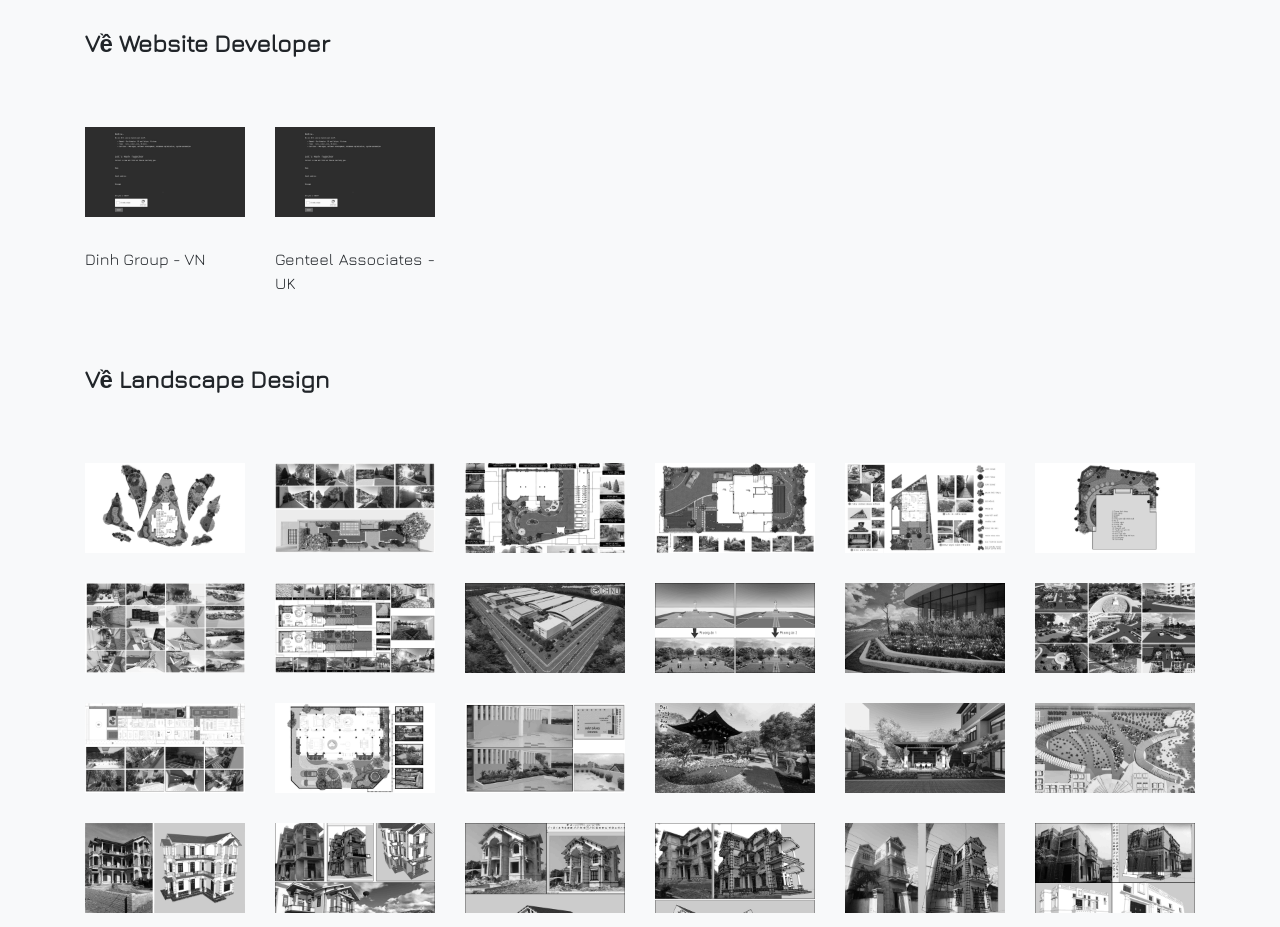
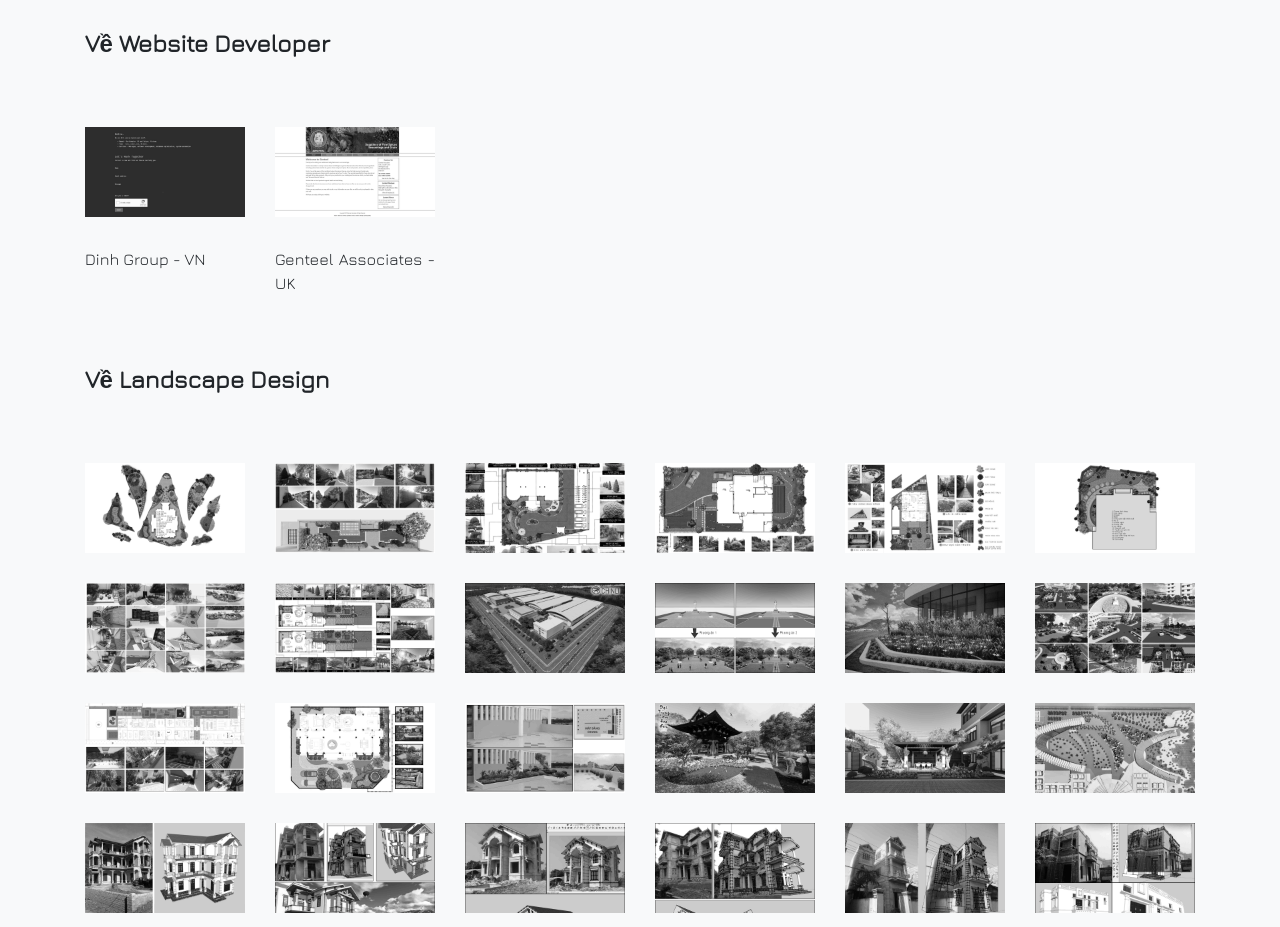
Before and after one commit to trinhphuocbinh1993/learnCss, a plain HTML site: page index.html in a window 1280 px wide. Shown: the part 5640-6567 px from the top of the page. Drawn offline with nearby package versions, Linux system fonts and the light colour scheme; some packages are replaced by stand-ins of ours; a script that the page names is missing; a web font is replaced by a local one.

Commit message:
update genteel

```diff
--- a/index.html
+++ b/index.html
@@ -432,11 +432,11 @@
 
                                     <div class="col-md-2">
                                         <div class="box">
-                                            <a class="grey_gone example-image-link" href="./assets/pdf/dit.jpg"
+                                            <a class="grey_gone example-image-link" href="./assets/pdf/genteel.jpg"
                                                 data-lightbox="example-set"
-                                                data-title="<b>Website công ty Dinh Group - Link: <a href='https://dinh.it'>https://dinh.it</a></b>
-                                                            <br><br>Được đảm nhận phần thiết kế front-end. Ý tưởng chủ đạo được đưa ra là sử dụng các pallette màu tương phản, mạnh và lạ, cộng với nội dung tối thiểu theo xu hướng đơn giản hóa triệt để, chỉ thể hiện đủ thông tin cần thiết nhất cho công ty. Và tác phẩm được thể hiện như mong muốn của BLĐ Công ty">
-                                                <img class="img-fluid example-image" src="./assets/pdf/dit.jpg"
+                                                data-title="<b>Website công ty Genteel Associates - Link: <a href='https://genteelassociates.com/'>https://genteelassociates.com/</a></b>
+                                                            <br><br>Genteel Associates là một doanh nghiệp gia đình có trụ sở tại Wellingborough, Northamptonshire, UK - chuyên cung cấp các thành phần thực phẩm khô bao gồm đậu, đậu lăng, gạo, ngũ cốc, gia vị nguyên chất và xay, bột, ... với giá cả cạnh tranh. Website được viết lại dựa trên thiết kế cũ của công ty, đồng thời thêm các tính năng khác: Responsive trên nhiều thiết bị, gửi nhận mail dựa trêm giao thức SMTP, ... Đảm nhận full-stack và viết bằng PHP Wordpress">
+                                                <img class="img-fluid example-image" src="./assets/pdf/genteel.jpg"
                                                     alt="" />
                                             </a>
                                         </div>
```
Also changed, not shown: assets/pdf/genteel.jpg (added).
